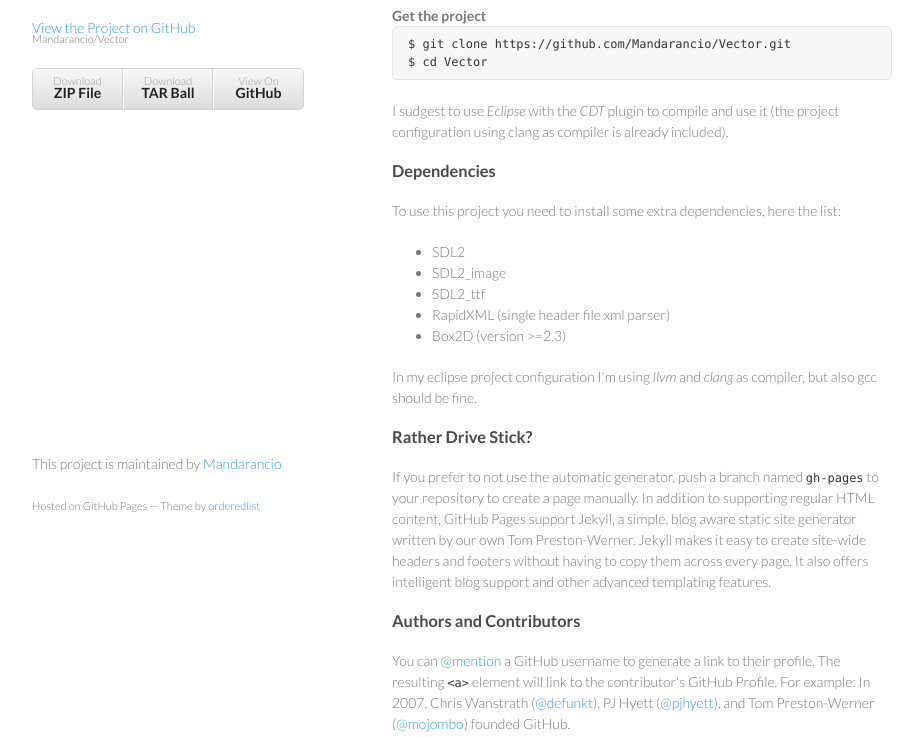
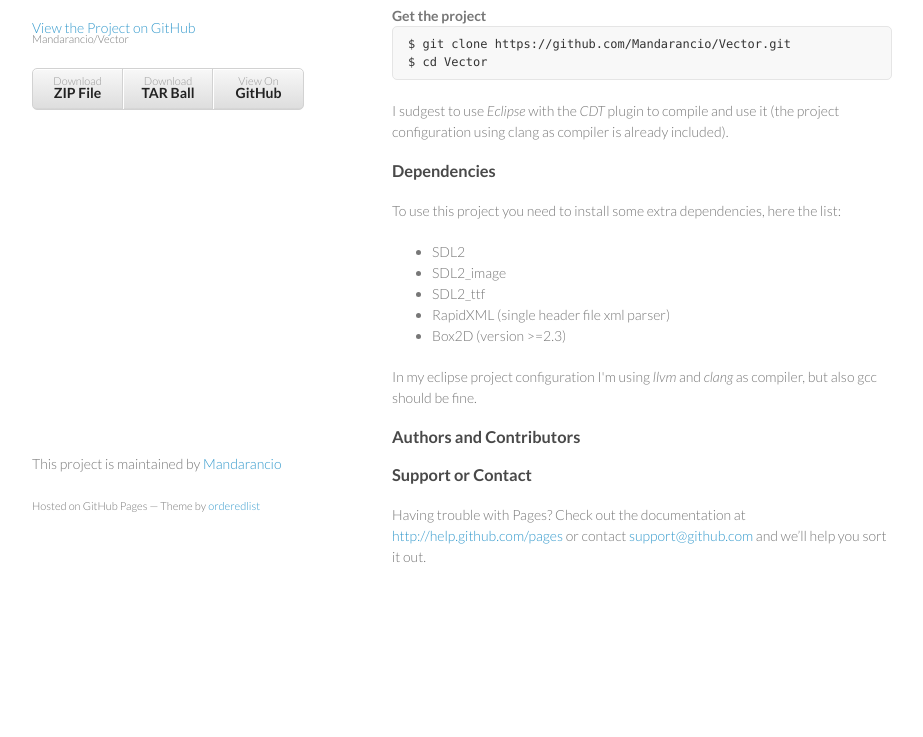
Before and after one commit to Mandarancio/Vector, a plain HTML site: page index.html in a window 1280 px wide. Shown: the part 215-952 px from the top of the page, without its empty margins (178-1101 px from the left). After the commit the page ends 852 px from the top, so only its background shows below. Drawn offline with Linux system fonts and the light colour scheme.

Commit message:
Remove useless stuff

```diff
--- a/index.html
+++ b/index.html
@@ -54,14 +54,7 @@ $ cd Vector
 <p>In my eclipse project configuration I'm using <i>llvm</i> and <i>clang</i> as compiler, but also gcc should be fine.</p>
 
 <h3>
-<a name="rather-drive-stick" class="anchor" href="#rather-drive-stick"><span class="octicon octicon-link"></span></a>Rather Drive Stick?</h3>
-
-<p>If you prefer to not use the automatic generator, push a branch named <code>gh-pages</code> to your repository to create a page manually. In addition to supporting regular HTML content, GitHub Pages support Jekyll, a simple, blog aware static site generator written by our own Tom Preston-Werner. Jekyll makes it easy to create site-wide headers and footers without having to copy them across every page. It also offers intelligent blog support and other advanced templating features.</p>
-
-<h3>
 <a name="authors-and-contributors" class="anchor" href="#authors-and-contributors"><span class="octicon octicon-link"></span></a>Authors and Contributors</h3>
-
-<p>You can <a href="https://github.com/blog/821" class="user-mention">@mention</a> a GitHub username to generate a link to their profile. The resulting <code>&lt;a&gt;</code> element will link to the contributor's GitHub Profile. For example: In 2007, Chris Wanstrath (<a href="https://github.com/defunkt" class="user-mention">@defunkt</a>), PJ Hyett (<a href="https://github.com/pjhyett" class="user-mention">@pjhyett</a>), and Tom Preston-Werner (<a href="https://github.com/mojombo" class="user-mention">@mojombo</a>) founded GitHub.</p>
 
 <h3>
 <a name="support-or-contact" class="anchor" href="#support-or-contact"><span class="octicon octicon-link"></span></a>Support or Contact</h3>
```
